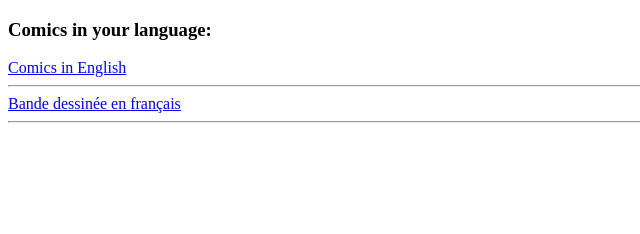
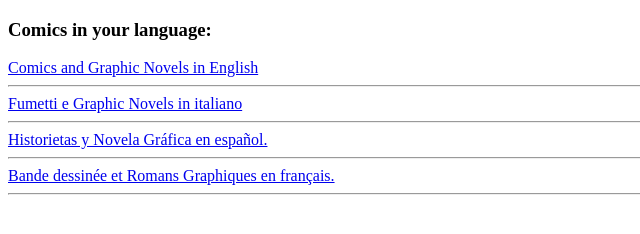
Before and after one commit to azcomix/azcomix.github.io, a plain HTML site: page index.html in a window 1280 px wide. Shown: the whole page, without its empty margins (0-640 px from the left). Drawn offline with Linux system fonts and the light colour scheme.

Commit message:
Update index.html

```diff
--- a/index.html
+++ b/index.html
@@ -7,9 +7,13 @@
 </head>
 <body>
 <h3>Comics in your language:</h3>
-<a href='https://azcomix.github.io/en/' target='_blank'>Comics in English</a>
-  <hr>
-<a href='https://azcomix.github.io/fr/' target='_blank'>Bande dessinée en français</a>
+  <a href='https://azcomix.github.io/en/' target='_blank'>Comics and Graphic Novels in English</a>
+<hr>
+  <a href='https://azcomix.github.io/it/' target='_blank'>Fumetti e Graphic Novels in italiano</a>
+<hr>
+  <a href='https://azcomix.github.io/es/' target='_blank'>Historietas y Novela Gráfica en español.</a>
+<hr>
+  <a href='https://azcomix.github.io/fr/' target='_blank'>Bande dessinée et Romans Graphiques en français.</a>
 <hr>
 </body>
 </html>
```
